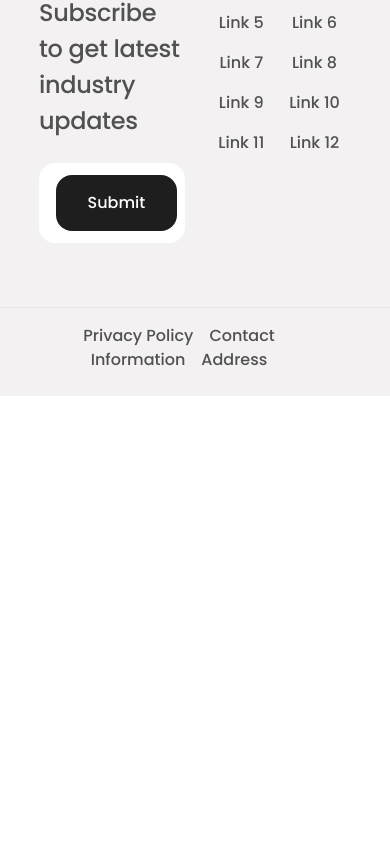
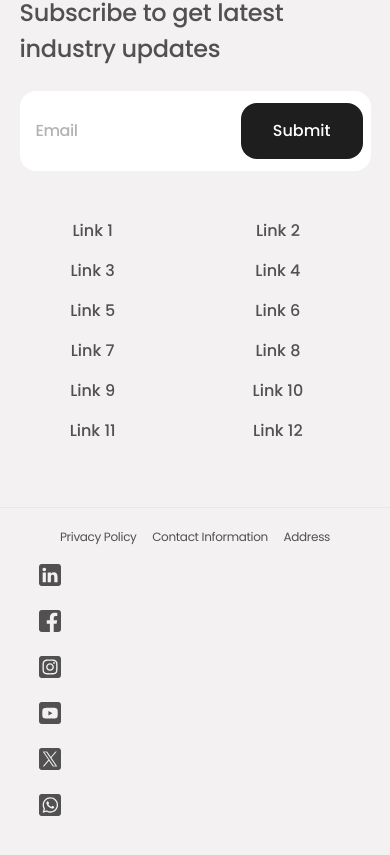
Before and after one commit to ItsDaFaz/niaz-design, a React (Vite) app: page / in a window 390 px wide. Shown: the part 4127-4982 px from the top of the page. Before the commit the page ends 4523 px from the top, so only its background shows below. Built offline with nearby package versions, Linux system fonts and the light colour scheme.

Commit message:
added layout for mobile view

```diff
--- a/src/components/FooterBlock/FooterBlock.tsx
+++ b/src/components/FooterBlock/FooterBlock.tsx
@@ -1,6 +1,14 @@
 import baylaLogo2 from "../../assets/baylaLogo2.png";
 import "./FooterBlock.css";
+import linkedInLogo from "../../assets/SnsIcons/LinkedinIcon.svg"
+import facebookLogo from "../../assets/SnsIcons/FacebookIcon.svg"
+import instagramLogo from "../../assets/SnsIcons/InstagramIcon.svg"
+import twitterLogo from "../../assets/SnsIcons/XIconRounded.svg"
+import youtubeLogo from "../../assets/SnsIcons/YoutubeIcon.svg"
+import whatsappLogo from "../../assets/SnsIcons/WhatsappIcon.svg"
+import { useViewport } from "../../useViewport";
 function FooterBlock() {
+  const { isMobile } = useViewport();
   return (
     <div
       style={{
@@ -12,12 +20,12 @@ function FooterBlock() {
         overflowX: "hidden",
       }}
     >
-      <div style={{ display: "flex", padding: "2.5rem 0" }}>
+      <div style={{ display: "flex", flexDirection: isMobile ? "column" : "row", padding: "2.5rem 0" }}>
         <div
           style={{
         flex: 1,
-            paddingLeft: "10vw",
-            paddingRight: "5vw",
+        paddingLeft: isMobile ? "5vw" : "10vw",
+        paddingRight: isMobile ? "5vw" : "5vw",
         textAlign: "left",
           }}
         >
@@ -77,7 +85,7 @@ function FooterBlock() {
           </div>
         </div>
 
-    <div style={{ flex: 1, paddingRight: "10vw" }}>
+        <div style={{ flex: 1, paddingRight: isMobile ? "5vw" : "10vw", paddingTop: isMobile ? "2rem" : "0" }}>
         <div style={{ display: "flex", flexWrap: "wrap" }}>
         {Array.from({ length: 12 }).map((_, index) => (
             <div
@@ -97,38 +105,53 @@ function FooterBlock() {
       </div>
       <hr style={{ width: "100%", margin: "1rem 0" }} />
 
-    <div style={{ display: "flex", justifyContent: "space-between", padding: "0 10vw" }}>
+    <div style={{ display: "flex", flexDirection: isMobile ? "column" : "row", justifyContent: "space-between", padding: "0 10vw" }}>
       <div>
+        <span style={{ marginRight: "4vw" }}>
+        <a href="#" style={{ color: "#515151", textDecoration: "none", fontSize: "12px", fontWeight:400, letterSpacing:"-0.02rem" }}>
+          Privacy Policy
+        </a>
+        </span>
+        <span style={{ marginRight: "4vw" }}>
+        <a href="#" style={{ color: "#515151", textDecoration: "none", fontSize: "12px", fontWeight:400, letterSpacing:"-0.02rem" }}>
+          Contact Information
+        </a>
+        </span>
+        <span>
+        <a href="#" style={{ color: "#515151", textDecoration: "none", fontSize: "12px", fontWeight:400, letterSpacing:"-0.02rem" }}>
+          Address
+        </a>
+        </span>
+      </div>
+      <div style={{paddingTop: isMobile ? "1rem" : "0"}}>
         <span style={{ marginRight: "1rem" }}>
-        <a href="#" style={{ color: "#515151", textDecoration: "none" }}>
-          Privacy Policy
+        <a href="#" style={{ color: "#515151", textDecoration: "none", fontSize: "12px" }}>
+          <img src={linkedInLogo} alt="LinkedIn" style={{ width: "22px", height: "22px" }} />
         </a>
         </span>
         <span style={{ marginRight: "1rem" }}>
         <a href="#" style={{ color: "#515151", textDecoration: "none" }}>
-          Contact Information
-        </a>
-        </span>
-        <span>
-        <a href="#" style={{ color: "#515151", textDecoration: "none" }}>
-          Address
-        </a>
-        </span>
-      </div>
-      <div>
-        <span style={{ marginRight: "1rem" }}>
-        <a href="#" style={{ color: "#515151", textDecoration: "none" }}>
-          <i className="fab fa-facebook-f"></i>
+          <img src={facebookLogo} alt="Facebook" style={{ width: "22px", height: "22px" }} />
         </a>
         </span>
         <span style={{ marginRight: "1rem" }}>
         <a href="#" style={{ color: "#515151", textDecoration: "none" }}>
-          <i className="fab fa-twitter"></i>
+          <img src={instagramLogo} alt="Instagram" style={{ width: "22px", height: "22px" }} />
         </a>
         </span>
-        <span>
+        <span style={{ marginRight: "1rem" }}>
         <a href="#" style={{ color: "#515151", textDecoration: "none" }}>
-          <i className="fab fa-instagram"></i>
+          <img src={youtubeLogo} alt="YouTube" style={{ width: "22px", height: "22px" }} />
+        </a>
+        </span>
+        <span style={{ marginRight: "1rem" }}>
+        <a href="#" style={{ color: "#515151", textDecoration: "none" }}>
+          <img src={twitterLogo} alt="Twitter" style={{ width: "22px", height: "22px" }} />
+        </a>
+        </span>
+        <span style={{ marginRight: "1rem" }}>
+        <a href="#" style={{ color: "#515151", textDecoration: "none" }}>
+          <img src={whatsappLogo} alt="WhatsApp" style={{ width: "22px", height: "22px" }} />
         </a>
         </span>
       </div>
--- a/src/components/Header/Header.tsx
+++ b/src/components/Header/Header.tsx
@@ -1,7 +1,9 @@
 import baylaLogo from '../../assets/baylaLogo.png';
 import headerMenu from '../../assets/header-menu.png';
+import { useViewport } from '../../useViewport';
 
 const Header = () => {
+  const { isMobile } = useViewport();
   return (
     <header
       style={{
@@ -10,7 +12,7 @@ const Header = () => {
         left: 0,
         width: '100%',
         backgroundColor: 'rgb(255, 255, 255)',
-        height: '11vh',
+        height: isMobile?'8vh':'11vh',
         display: 'grid', // Use CSS Grid for layout
         gridTemplateColumns: '1fr auto 1fr', // Create three columns
         alignItems: 'center', // Vertically align content
```
Lines whose indentation alone changed are shown as unchanged.
